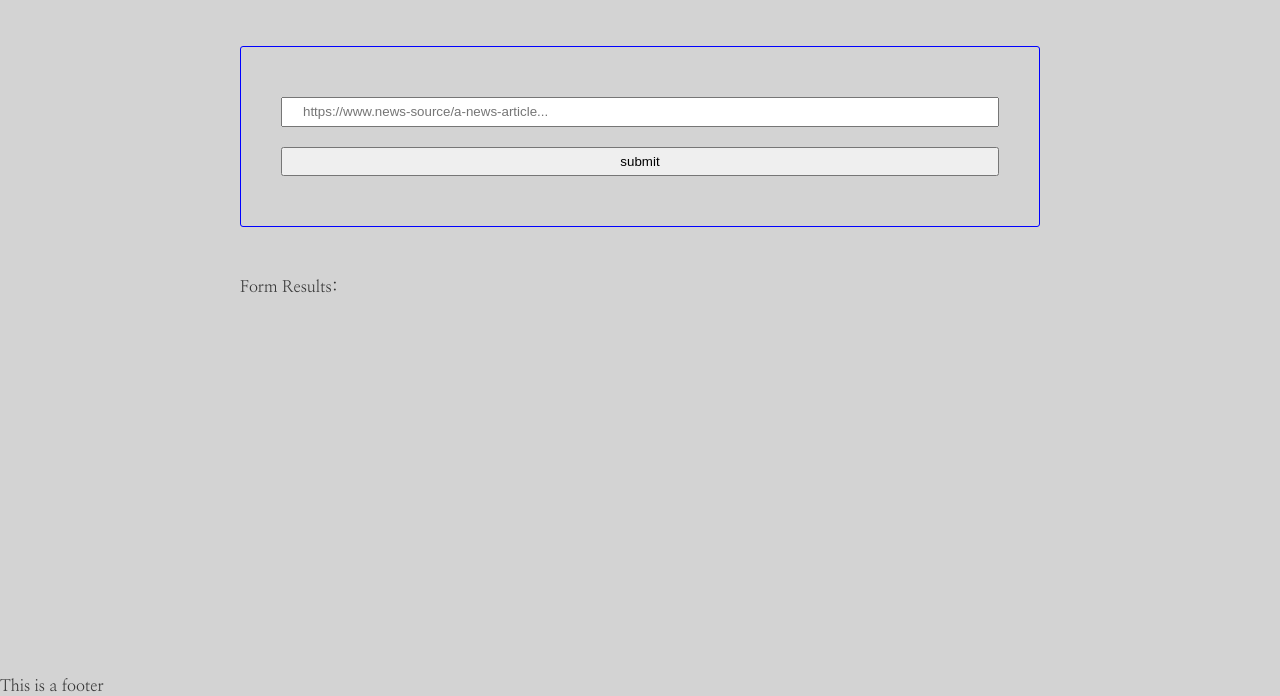
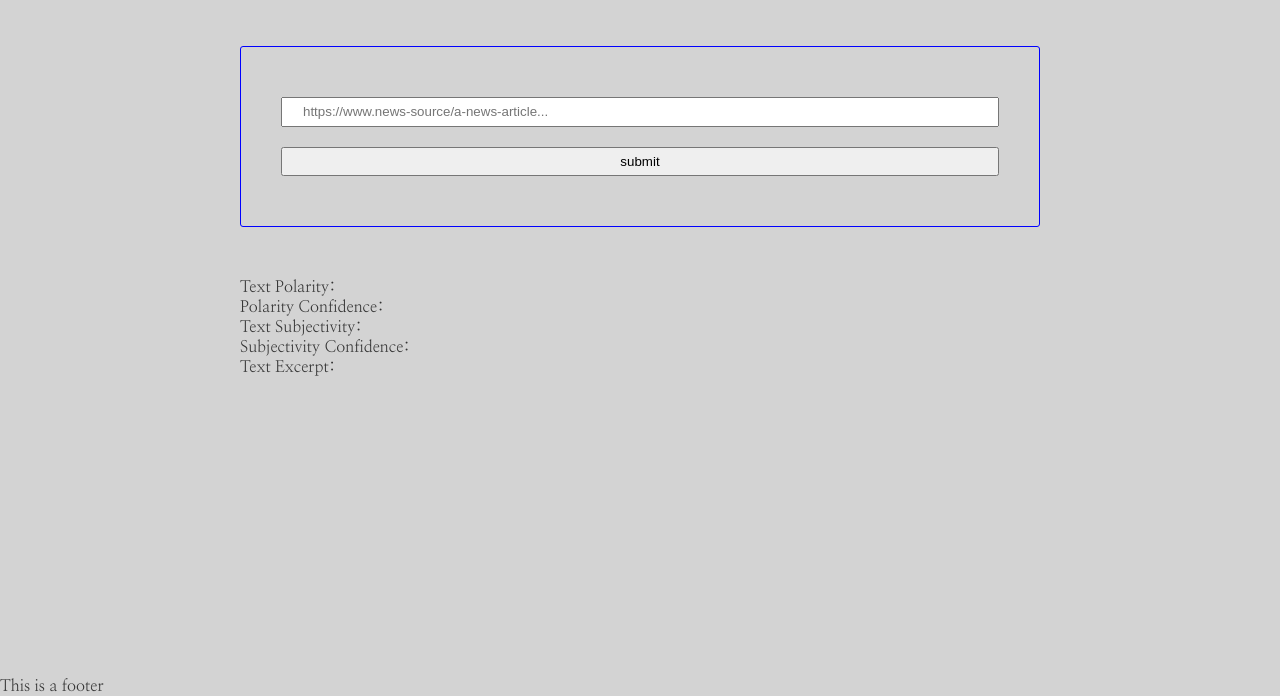
Before and after one commit to ashehouse/FEND-Evaluate-News-News-Article, a website built with webpack: page src/client/views/index.html in a window 1280 px wide. Shown: the part 104-800 px from the top of the page. Built offline with nearby package versions, Linux system fonts and the light colour scheme.

Commit message:
Breakthrough! It does not resent and brings back results from a new url. Needs styling and next steps

```diff
--- a/src/client/views/index.html
+++ b/src/client/views/index.html
@@ -26,16 +26,26 @@
                 <p id = "errormessage"></p>
             <section>
 
-            <section>
-                <strong>Form Results:</strong>
-                <div id="results">
-                    <div id="polarity"></div>
-                    <div id="subjectivity"></div>
-                    <div id="polarity_confidence"></div>
-                    <div id="excerpt"></div>
-                </div>
+                <section class="url-results">
+                    <ul>
+                        <li>
+                            <h3>Text Polarity:</h3>
+                            <p id="polarity"></p>
+                            <h4>Polarity Confidence: </h4>
+                            <p id="polarity_confidence"></p>
+                        </li>
 
-            </section>
+                        <li>
+                            <h3>Text Subjectivity:</h3>
+                            <p id="subjectivity"></p>
+                            <h4>Subjectivity Confidence: </h4>
+                            <p id="subjectivity_confidence"></p>
+                        </li>
+
+                        <h3>Text Excerpt:</h3>
+                        <p id="excerpt"></p>
+                    </ul>
+                </section>
         </main>
 
         <footer>
```
Also changed, not shown: 1 other file.
